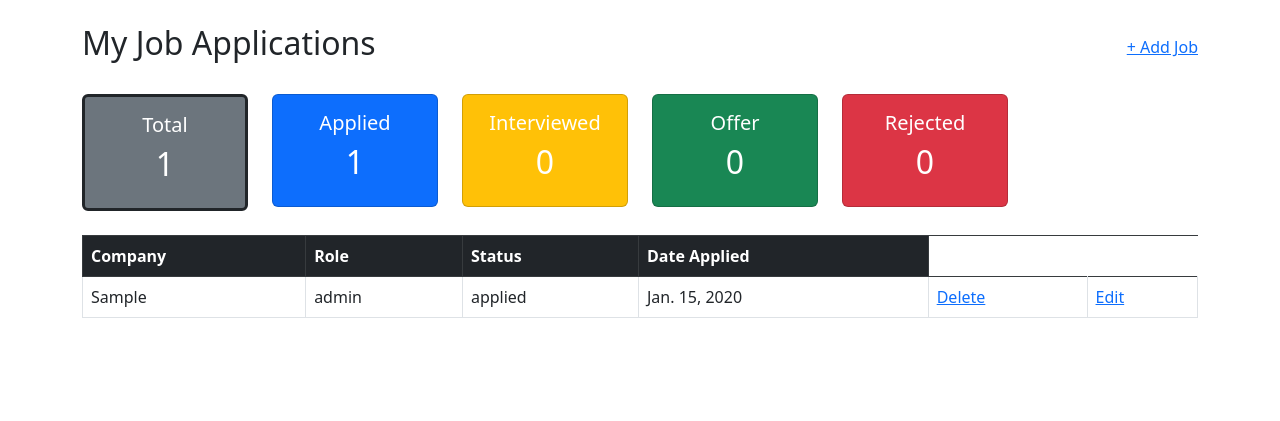
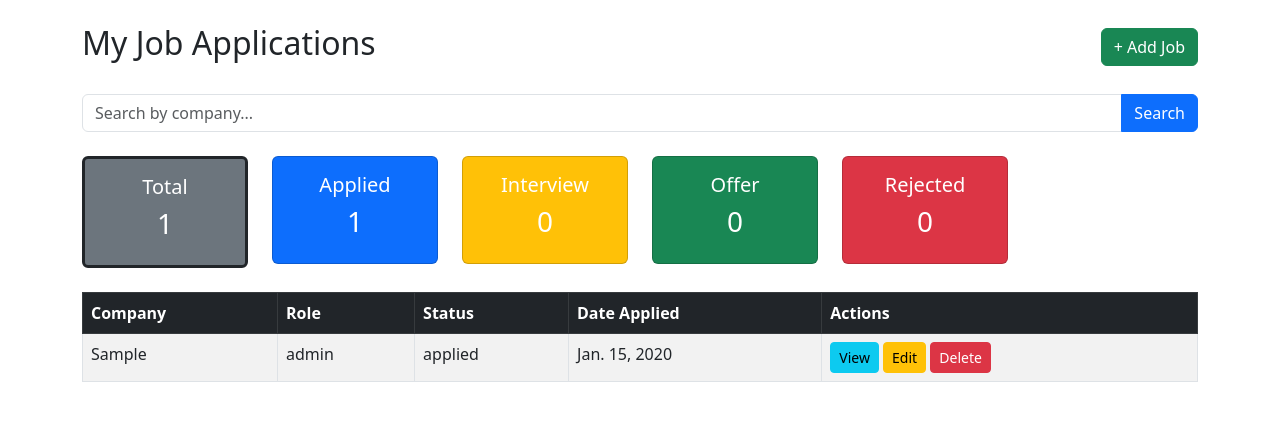
Before and after one commit to MuhammadFaizanQamar/job-tracker-django, a Django app: page / in a window 1280 px wide. Shown: the part 56-477 px from the top of the page. Run offline with Django 5.2, Linux system fonts and the light colour scheme; a user stored in the database is signed in; tables that the repository leaves empty hold one stand-in row (values such as "Sample post").

Commit message:
Level 2 - job detail page and search by company

```diff
--- a/jobs/templates/jobs/dashboard.html
+++ b/jobs/templates/jobs/dashboard.html
@@ -1,62 +1,83 @@
 {% extends 'jobs/base.html' %}
 
 {% block content %}
+
 <div class="d-flex justify-content-between align-items-center mb-4">
     <h2>My Job Applications</h2>
-    <a href="{% url 'add_job' %}">+ Add Job</a>
+    <a href="{% url 'add_job' %}" class="btn btn-success">
+        + Add Job
+    </a>
 </div>
 
+<form method="GET" class="mb-4">
+    <input type="hidden" name="status" value="{{ selected_status  }}">
+
+<div class="input-group">
+    <input
+        type="text"
+        name="search"
+        class="form-control"
+        placeholder="Search by company..."
+        value="{{ search }}"
+    >
+
+    <button type="submit" class="btn btn-primary">
+        Search
+    </button>
+</div>
+</form>
+
 <div class="row mb-4">
-
 <div class="col-md-2">
-        <a href="?" class="text-decoration-none">
+    <a href="?search={{ search }}" class="text-decoration-none">
         <div class="card text-center bg-secondary text-white {% if not selected_status %}border border-3 border-dark{% endif %}">
             <div class="card-body">
                 <h5>Total</h5>
-                <h2>{{ total }}</h2>
+                <h3>{{ total }}</h3>
             </div>
         </div>
     </a>
 </div>
 
 <div class="col-md-2">
-        <a href="?status=applied" class="text-decoration-none">
+    <a href="?status=applied&search={{ search }}" class="text-decoration-none">
         <div class="card text-center bg-primary text-white {% if selected_status == 'applied' %}border border-3 border-dark{% endif %}">
             <div class="card-body">
                 <h5>Applied</h5>
-                <h2>{{ applied }}</h2>
-            </div>
-        </div>
-        </a>
-    </div>
-    <div class="col-md-2">
-        <a href="?status=interview" class="text-decoration-none">
-        <div class="card text-center bg-warning text-white {% if selected_status == 'interview' %}border border-3 border-dark{% endif %}">
-            <div class="card-body">
-                <h5>Interviewed</h5>
-                <h2>{{ interview }}</h2>
+                <h3>{{ applied }}</h3>
             </div>
         </div>
     </a>
 </div>
 
 <div class="col-md-2">
-        <a href="?status=offer" class="text-decoration-none">
-        <div class="card text-center bg-success text-white {% if selected_status == 'offer' %}border border-3 border-dark{% endif %}">
+    <a href="?status=interview&search={{ search }}" class="text-decoration-none">
+            <div class="card text-center bg-warning text-white {% if selected_status == 'interview' %}border border-3 border-dark{% endif %}">
                 <div class="card-body">
-                <h5>Offer</h5>
-                <h2>{{ offer }}</h2>
+                <h5>Interview</h5>
+                <h3>{{ interview }}</h3>
             </div>
         </div>
     </a>
 </div>
 
 <div class="col-md-2">
-        <a href="?status=rejected" class="text-decoration-none">
+    <a href="?status=offer&search={{ search }}" class="text-decoration-none">
+        <div class="card text-center bg-success text-white {% if selected_status == 'offer' %}border border-3 border-dark{% endif %}">
+            <div class="card-body">
+                <h5>Offer</h5>
+                <h3>{{ offer }}</h3>
+            </div>
+        </div>
+    </a>
+</div>
+
+<div class="col-md-2">
+    <a href="?status=rejected&search={{ search }}" class="text-decoration-none">
         <div class="card text-center bg-danger text-white {% if selected_status == 'rejected' %}border border-3 border-dark{% endif %}">
             <div class="card-body">
                 <h5>Rejected</h5>
-                <h2>{{ rejected }}</h2>
+                <h3>{{ rejected }}</h3>
             </div>
         </div>
     </a>
@@ -65,13 +86,15 @@
 </div>
 
 {% if jobs %}
-<table class="table table-bordered table-hover">
+
+<table class="table table-bordered table-striped">
     <thead class="table-dark">
         <tr>
             <th>Company</th>
             <th>Role</th>
             <th>Status</th>
             <th>Date Applied</th>
+            <th>Actions</th>
         </tr>
     </thead>
 <tbody>
@@ -81,14 +104,35 @@
         <td>{{ job.role }}</td>
         <td>{{ job.status }}</td>
         <td>{{ job.date_applied }}</td>
-            <td><a href="{% url 'delete_job' job.id %}">Delete</a></td>
-            <td><a href="{% url 'edit_job' job.id %}">Edit</a></td>
+
+        <td>
+            <a href="{% url 'jobdetail' job.id %}"
+               class="btn btn-info btn-sm">
+                View
+            </a>
+
+            <a href="{% url 'edit_job' job.id %}"
+               class="btn btn-warning btn-sm">
+                Edit
+            </a>
+
+            <a href="{% url 'delete_job' job.id %}"
+               class="btn btn-danger btn-sm">
+                Delete
+            </a>
+        </td>
     </tr>
     {% endfor %}
 </tbody>
+
 </table>
+
 {% else %}
-<p class="text-muted">No job applications yet. Add your first one!</p>
+
+<div class="alert alert-info">
+    No job applications found.
+</div>
+
 {% endif %}
 
 {% endblock %}
--- a/jobs/urls.py
+++ b/jobs/urls.py
@@ -9,4 +9,5 @@ urlpatterns = [
     path('add/', views.add_job, name='add_job'),
     path('delete_job/<int:job_id>/', views.delete_job, name='delete_job'),
     path('edit/<int:job_id>/', views.edit_job, name='edit_job'),
+    path('jobdetail/<int:job_id>/', views.jobdetail, name='jobdetail'),
 ]
--- a/jobs/views.py
+++ b/jobs/views.py
@@ -13,6 +13,11 @@ def dashboard(request):
     if status:
         jobs = jobs.filter(status=status)
 
+    search = request.GET.get('search', '')
+
+    if search:
+        jobs = jobs.filter(company__icontains=search)
+
     context = {
         'jobs': jobs,
         'total': jobs.count(),
@@ -21,8 +26,18 @@ def dashboard(request):
         'offer': JobApplication.objects.filter(user=request.user, status='offer').count(),
         'rejected': JobApplication.objects.filter(user=request.user, status='rejected').count(),
         'selected_status': status,
+        'search': search,
     }
     return render(request, 'jobs/dashboard.html', context)
+
+@login_required(login_url='login')
+def jobdetail(request, job_id):
+    job = get_object_or_404(JobApplication, id=job_id, user=request.user)
+
+    context = {
+            'job': job,
+    }
+    return render(request, 'jobs/job_detail.html', context)
 
 @login_required(login_url='login')
 def add_job(request):
```
Also changed, not shown: jobs/templates/jobs/job_detail.html (added, +53 -0 lines). Lines whose indentation alone changed are shown as unchanged.
